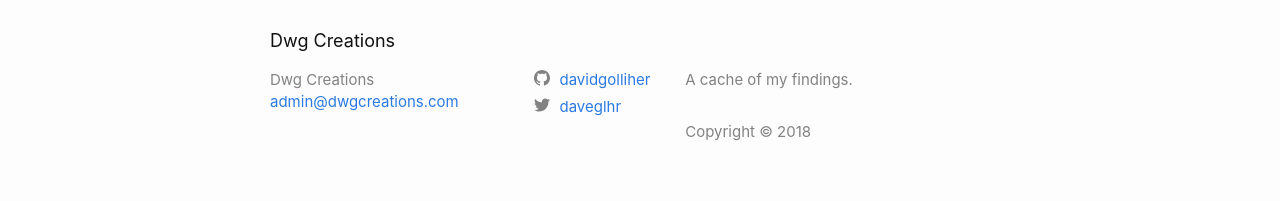
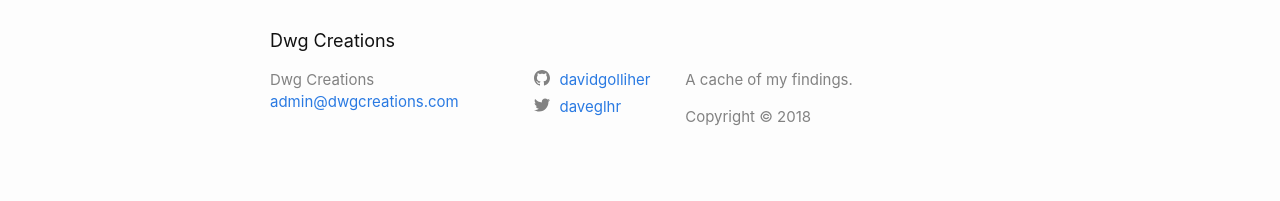
Before and after one commit to dwgcreations/dwgcreations.github.io, a Jekyll site: the page blog/it/laptop/battery/mobile/ios/android/2018/07/17/maximizing-laptop-mobile-battery.html, which Jekyll copies as it is, in a window 1280 px wide. Shown: the part 1635-1836 px from the top of the page. Built offline with Jekyll 4.4.1, drawn with Linux system fonts in a browser that asks for light colours.

Commit message:
Footer adjust

```diff
--- a/blog/about/index.html
+++ b/blog/about/index.html
@@ -68,6 +68,7 @@
 
       <div class="footer-col footer-col-3">
         <p>A cache of my findings.</p>
+			  <p>Copyright © 2018 </p>
       </div>
     </div>
 
--- a/blog/it/backup/images/2018/07/17/backing-up-windows-10.html
+++ b/blog/it/backup/images/2018/07/17/backing-up-windows-10.html
@@ -97,10 +97,8 @@ I put the hard drive in the laptop and it booted up fine, and proceeded to autom
 
       <div class="footer-col footer-col-3">
         <p>A cache of my findings.</p>
+			  <p>Copyright © 2018 </p>
       </div>
-	  <div class="footer-col footer-col-4">
-	  <p>Copyright © 2018 </p>
-	  </div>
     </div>
 
   </div>
--- a/blog/it/cmd/networking/2018/07/17/working-with-RDP-in-2018.html
+++ b/blog/it/cmd/networking/2018/07/17/working-with-RDP-in-2018.html
@@ -107,10 +107,8 @@ Another hugely popular protocol known as VNC, has many different applications (T
 
       <div class="footer-col footer-col-3">
         <p>A cache of my findings.</p>
+			  <p>Copyright © 2018 </p>
       </div>
-	  <div class="footer-col footer-col-4">
-	  <p>Copyright © 2018 </p>
-	  </div>
     </div>
 
   </div>
--- a/blog/it/laptop/battery/mobile/ios/android/2018/07/17/maximizing-laptop-mobile-battery.html
+++ b/blog/it/laptop/battery/mobile/ios/android/2018/07/17/maximizing-laptop-mobile-battery.html
@@ -99,10 +99,8 @@ Some laptops vary and will have this option tucked away within the BIOS. Others
 
       <div class="footer-col footer-col-3">
         <p>A cache of my findings.</p>
+			  <p>Copyright © 2018 </p>
       </div>
-	  <div class="footer-col footer-col-4">
-	  <p>Copyright © 2018 </p>
-	  </div>
     </div>
 
   </div>
```
